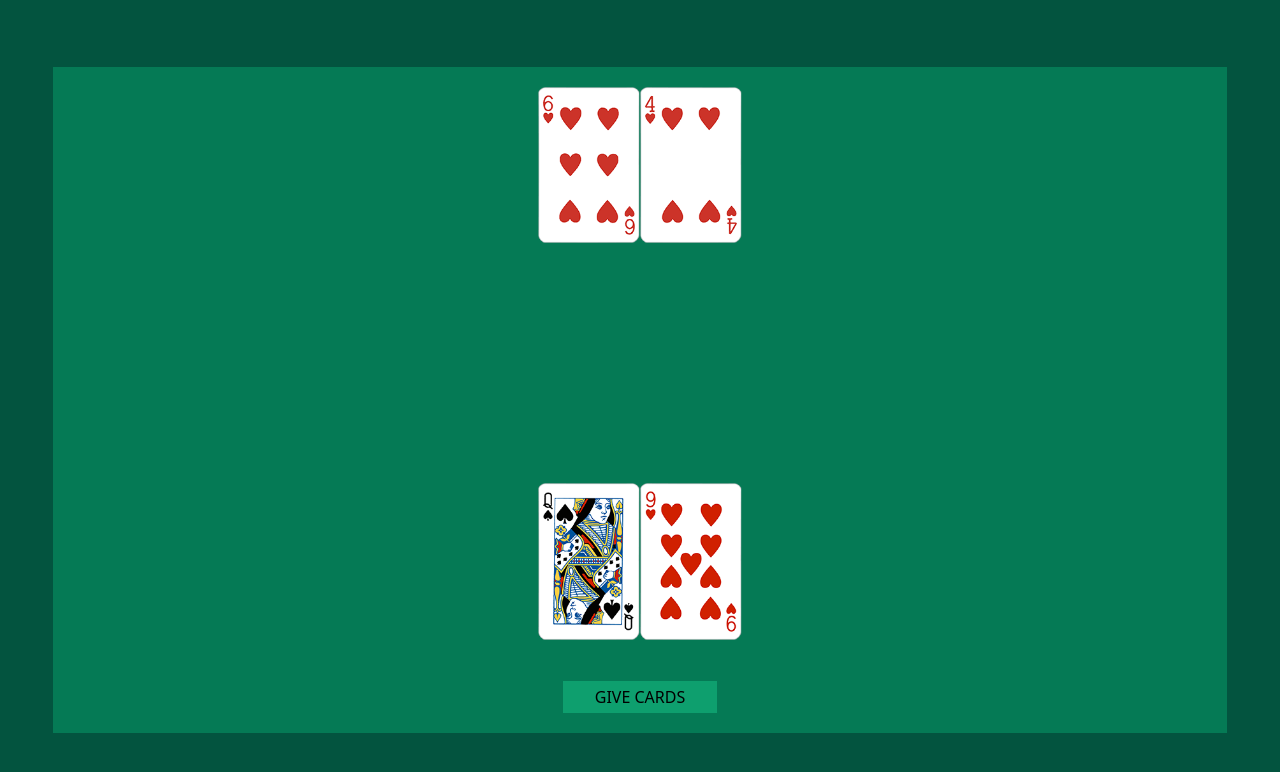
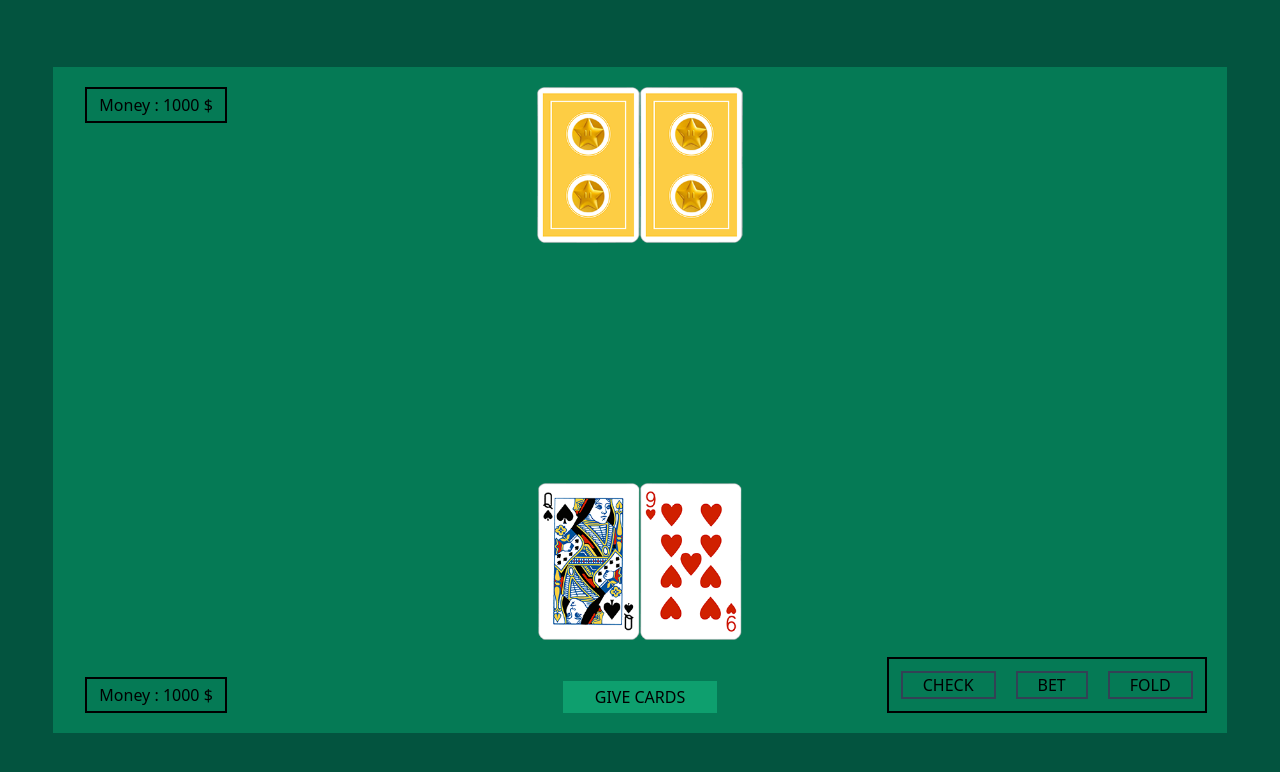
Before and after one commit to Matstraz/texasholdem, a React (Create React App) app: page / in a window 1280 px wide. Both pictures are taken after a click on the button "START". Shown: the top 772 px of the page. Built offline with nearby package versions, Linux system fonts and the light colour scheme.

Commit message:
feat: add buttons and covered cards

```diff
--- a/src/App.js
+++ b/src/App.js
@@ -1,10 +1,10 @@
+import { back, deck } from "./components/Deck";
 import Homepage from "./components/Homepage";
-import deck from "./components/Deck";
 
 function App() {
   return (
     <div className="h-screen w-screen flex justify-center items-center bg-green-800">
-      <Homepage deck={deck} />
+      <Homepage deck={deck} back={back} />
     </div>
   );
 }
--- /dev/null
+++ b/src/components/Buttons.js
@@ -0,0 +1,15 @@
+export default function Buttons() {
+  return (
+    <div className="flex justify-center items-center absolute bottom-5 right-5 border-2 border-black gap-5 p-3">
+      <button className="border-2 border-slate-700 px-5 hover:bg-slate-600">
+        CHECK
+      </button>
+      <button className="border-2 border-slate-700 px-5 hover:bg-slate-600">
+        BET
+      </button>
+      <button className="border-2 border-slate-700 px-5 hover:bg-slate-600">
+        FOLD
+      </button>
+    </div>
+  );
+}
--- a/src/components/Deck.js
+++ b/src/components/Deck.js
@@ -50,6 +50,7 @@ import aS from "../assets/cards/AS.png";
 import aC from "../assets/cards/AC.png";
 import aD from "../assets/cards/AD.png";
 import aH from "../assets/cards/AH.png";
+import cardBack from "../assets/cards/BACKY.png";
 
 const deck = [
   [twoS, "2S"],
@@ -106,4 +107,6 @@ const deck = [
   [aH, "AH"],
 ];
 
-export default deck;
+const back = cardBack;
+
+export { deck, back };
--- a/src/components/Homepage.js
+++ b/src/components/Homepage.js
@@ -1,11 +1,14 @@
 import { useState } from "react";
+import Buttons from "./Buttons";
+import Money from "./Money";
 
-export default function Homepage({ deck }) {
+export default function Homepage({ deck, back }) {
   const [iterableDeck, setIterableDeck] = useState(deck);
   const [myHand, setMyHand] = useState([]);
   const [opponentHand, setOpponentHand] = useState([]);
   const [commonCards, setCommonCards] = useState([]);
   const [disappear, setDisappear] = useState(false);
+  const [showCard, setShowCards] = useState(false);
 
   let myIntialHand = [];
   let opponentInitialHand = [];
@@ -37,6 +40,9 @@ export default function Homepage({ deck }) {
         progressiveCommonCards.push(iterableDeck[randomCard]);
         iterableDeck.splice(randomCard, 1);
       }
+      //THIS IS THE FUNCTION TO SHOW OPPONENT'S HAND
+    } else if (commonCards.length === 5) {
+      setShowCards(true);
     } else {
       const randomCard = Math.floor(Math.random() * iterableDeck.length);
       progressiveCommonCards.push(iterableDeck[randomCard]);
@@ -60,11 +66,27 @@ export default function Homepage({ deck }) {
   }
 
   return (
-    <div className="flex flex-col justify-between items-center bg-green-600 p-5 w-11/12 h-5/6">
+    <div className="flex flex-col justify-between items-center bg-green-600 p-5 w-11/12 h-5/6 relative">
+      <Money />
       <div className="flex justify-center items-center w-full h-1/4">
-        {opponentHand.map((el) => (
-          <img src={el[0]} key={el[1]} alt="cardImage" className="h-full" />
-        ))}
+        {showCard &&
+          opponentHand.map((el) => (
+            <img src={el[0]} key={el[1]} alt="cardImage" className="h-full" />
+          ))}
+        {!showCard && (
+          <img
+            src={back}
+            alt="cardImage"
+            className={disappear ? "h-full" : "hidden"}
+          />
+        )}
+        {!showCard && (
+          <img
+            src={back}
+            alt="cardImage"
+            className={disappear ? "h-full" : "hidden"}
+          />
+        )}
       </div>
       <div className="flex justify-center items-center w-full h-1/4">
         {commonCards.map((el) => (
@@ -103,8 +125,9 @@ export default function Homepage({ deck }) {
             : "hidden"
         }
       >
-        RESET
+        NEW HAND
       </button>
+      <Buttons />
     </div>
   );
 }
--- /dev/null
+++ b/src/components/Money.js
@@ -0,0 +1,12 @@
+export default function Money() {
+  const myMoney = 1000;
+  const yourMoney = 1000;
+  return (
+    <div className="flex flex-col justify-between items-center absolute p-1 px-3 left-5 top-0 py-5 h-full">
+      <div className="border-2 border-black p-1 px-3">
+        Money : {yourMoney} $
+      </div>
+      <div className="border-2 border-black p-1 px-3">Money : {myMoney} $</div>
+    </div>
+  );
+}
```
Also changed, not shown: 1 other file (tests, documents, lock files or other folders).
